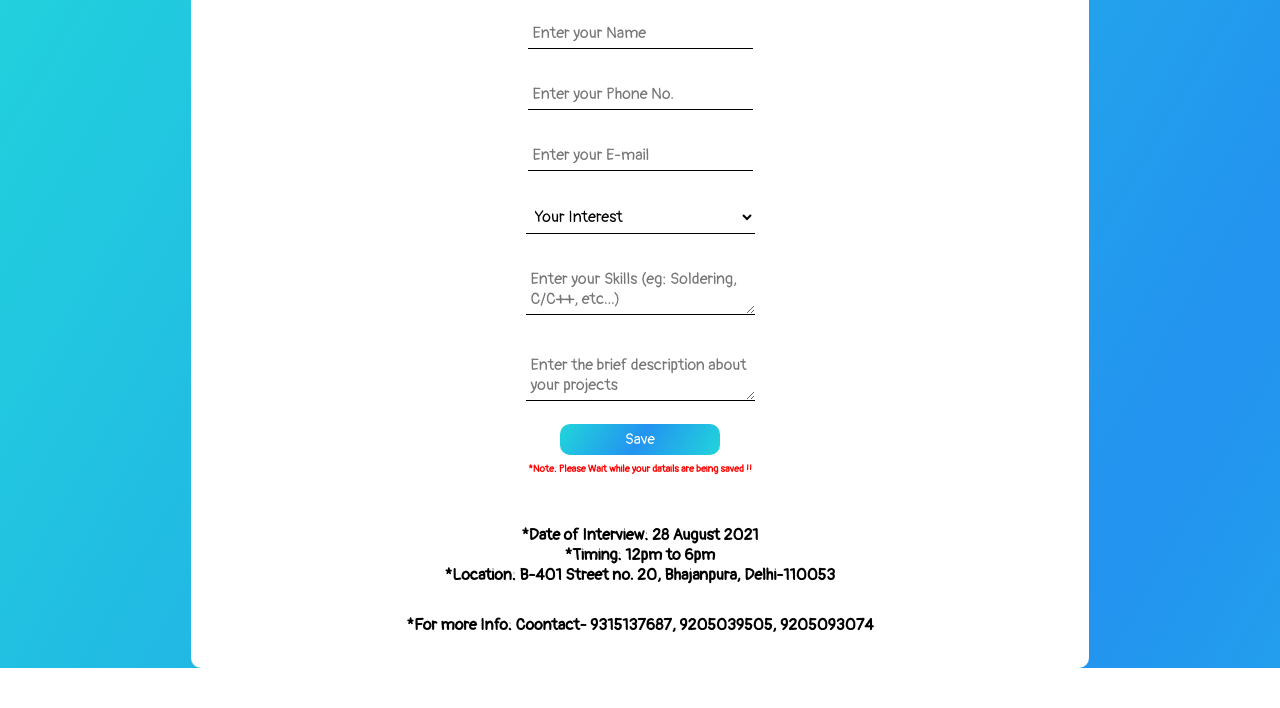
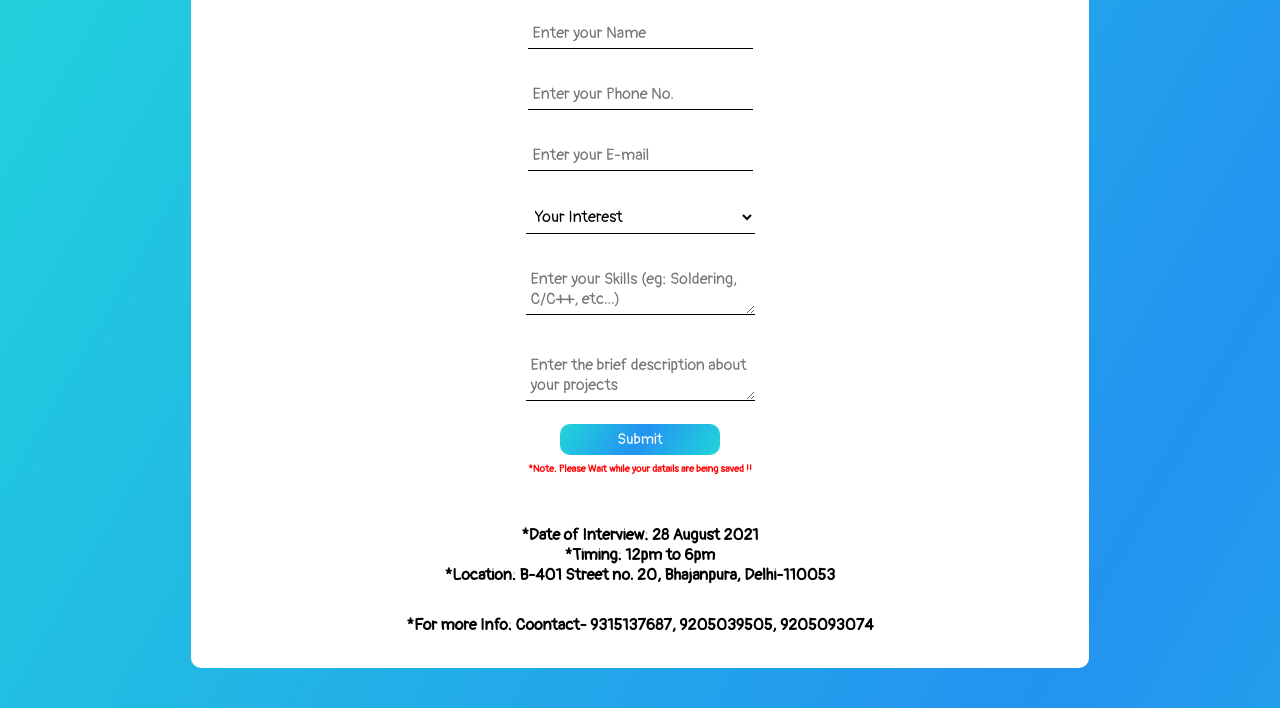
Before and after one commit to JoinUs41/Applynow, a plain HTML site: page index.html in a window 1280 px wide. Shown: the part 168-876 px from the top of the page. Before the commit the page ends 836 px from the top, so only its background shows below. Drawn offline with Linux system fonts and the light colour scheme.

Commit message:
Update index.html

```diff
--- a/index.html
+++ b/index.html
@@ -46,7 +46,7 @@
                         placeholder="Enter the brief description about your projects"></textarea>
                     <br>
 
-                    <input class="btn" type="submit" name="submit" value="Save" />
+                    <input class="btn" type="submit" name="submit" value="Submit" />
                     <br>
                     <p class="p2" id="myDIV"><b>*Note: Please Wait while your datails are being saved !!</b></p>
                     <br>
@@ -61,6 +61,8 @@
 
 
         </div>
+          <br>
+            <br>
     </center>
 
     <script type="text/javascript">
```
